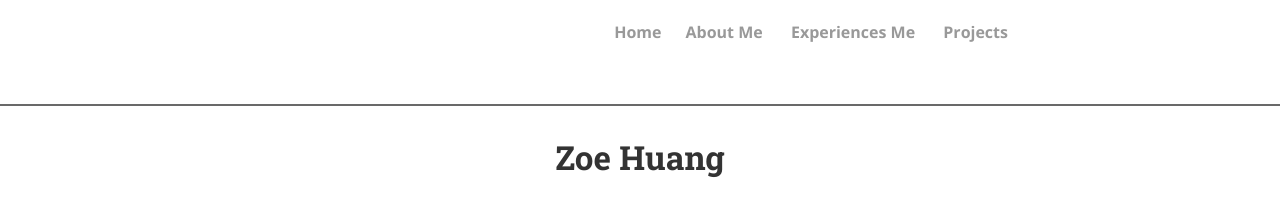
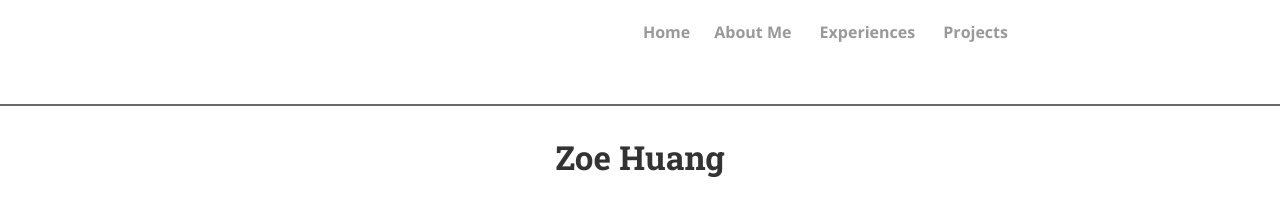
Before and after one commit to Zoe0409/Zoe0409.github.io, a Jekyll site: the page built from index.html, in a window 1280 px wide. Shown: the top 215 px of the page. Built offline with Jekyll 4.4.1, drawn with Linux system fonts in a browser that asks for light colours; nearby versions of some CDN libraries; the list of posts is cut into pages by our own code; comment, search, counter and statistics services are not loaded; a style sheet for code colours, icons or effects is not loaded.

Commit message:
Update header.html

```diff
--- a/_includes/header.html
+++ b/_includes/header.html
@@ -7,7 +7,7 @@
       <ul id="js-navigation-menu" class="navigation-menu show">
       <li class="nav-link"><a href="{{ site.baseurl }}/" class="logo"><strong>Home</strong></a>
       <li class="nav-link"><a href="https://zoe0409.github.io/about"><strong>About Me</strong></a>
-      <li class="nav-link"><a href="https://zoe0409.github.io/experiences"><strong>Experiences Me</strong></a>
+      <li class="nav-link"><a href="https://zoe0409.github.io/experiences"><strong>Experiences</strong></a>
       <li class="nav-link"><a href="https://zoe0409.github.io/projects"><strong>Projects</strong></a>
       </ul>
     </nav>
```
